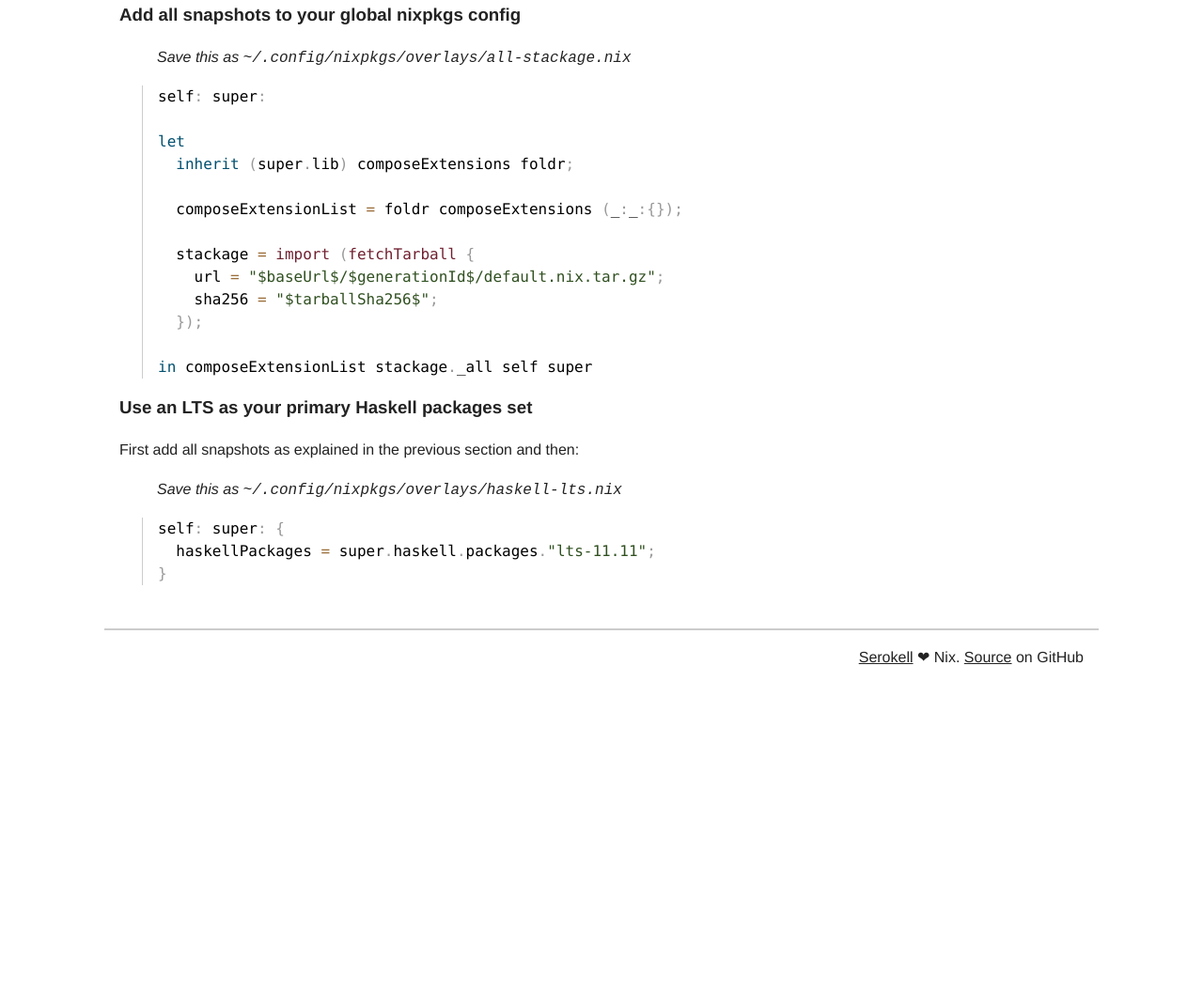
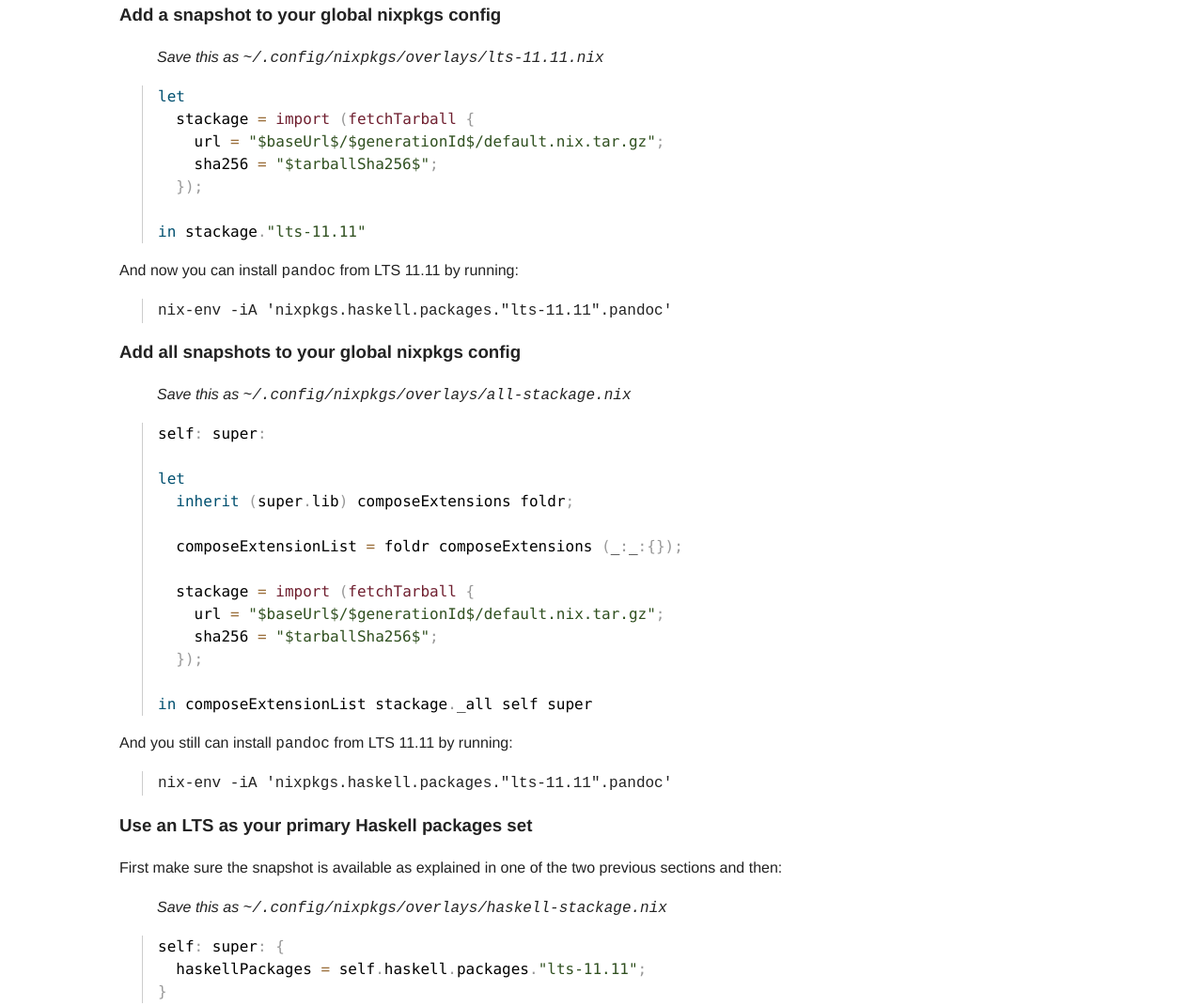
Before and after one commit to serokell/serokell-stackage, a plain HTML site: page web/index.html in a window 1280 px wide. Shown: the part 541-1612 px from the top of the page at 94% size. Before the commit the page ends 1270 px from the top, so only its background shows below. Drawn offline with Linux system fonts and the light colour scheme.

Commit message:
Add more examples

```diff
--- a/web/index.html
+++ b/web/index.html
@@ -55,6 +55,25 @@ in
                             </figure>
                         </section>
                         <section>
+                            <h3>Add a snapshot to your global nixpkgs config</h3>
+                            <figure>
+                                <figcaption>Save this as <code>~/.config/nixpkgs/overlays/lts-11.11.nix</code></figcaption>
+<pre><code class="language-nix">let
+  stackage = import (fetchTarball {
+    url = "$baseUrl$/$generationId$/default.nix.tar.gz";
+    sha256 = "$tarballSha256$";
+  });
+
+in stackage."lts-11.11"
+</code></pre>
+                            </figure>
+
+                            <p>And now you can install <code>pandoc</code> from LTS 11.11 by running:</p>
+                            <figure>
+                                <pre><code>nix-env -iA 'nixpkgs.haskell.packages."lts-11.11".pandoc'</code></pre>
+                            </figure>
+                        </section>
+                        <section>
                             <h3>Add all snapshots to your global nixpkgs config</h3>
                             <figure>
                                 <figcaption>Save this as <code>~/.config/nixpkgs/overlays/all-stackage.nix</code></figcaption>
@@ -73,16 +92,21 @@ let
 in composeExtensionList stackage._all self super
 </code></pre>
                             </figure>
+
+                            <p>And you still can install <code>pandoc</code> from LTS 11.11 by running:</p>
+                            <figure>
+                                <pre><code>nix-env -iA 'nixpkgs.haskell.packages."lts-11.11".pandoc'</code></pre>
+                            </figure>
                         </section>
                         <section>
                             <h3>Use an LTS as your primary Haskell packages set</h3>
 
-                            First add all snapshots as explained in the previous section and then:
+                            First make sure the snapshot is available as explained in one of the two previous sections and then:
 
                             <figure>
-                                <figcaption>Save this as <code>~/.config/nixpkgs/overlays/haskell-lts.nix</code></figcaption>
+                                <figcaption>Save this as <code>~/.config/nixpkgs/overlays/haskell-stackage.nix</code></figcaption>
 <pre><code class="language-nix">self: super: {
-  haskellPackages = super.haskell.packages."lts-11.11";
+  haskellPackages = self.haskell.packages."lts-11.11";
 }
 </code></pre>
                             </figure>
```
